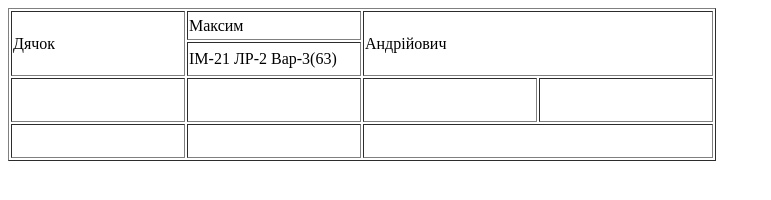
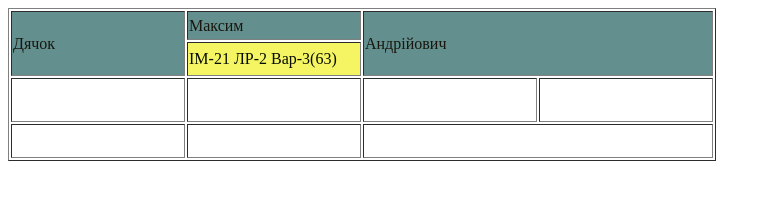
Before and after one commit to BbIXOD/lab-2-frontend, a plain HTML site: page index.html in a window 1280 px wide. Shown: the whole page, without its empty margins (0-771 px from the left). Drawn offline with Linux system fonts and the light colour scheme.

Commit message:
Add styles to table.

```diff
--- a/index.html
+++ b/index.html
@@ -6,15 +6,36 @@
     <meta charset="utf-8">
     <meta name="keywords" content="lab2, lab-2, front-end, kpi, learn, html-5, html5, html, css3, css-3, css">
     <meta name="description" content="Simple html-5 and css site">
+    <style>
+        .row-one {
+            background-color: #638f8f;
+            color: #19170d;
+        }
+
+        .row-one:hover {
+            background-color: #9c7070;
+            color: #e6e8f2;
+        }
+
+        .row-two {
+            background-color: #f5f563;
+            color: #060d01;
+        }
+
+        .row-two:hover {
+            background-color: #0a0a9c;
+            color: #f9f2fe;
+        }
+    </style>
 </head>
 <body>
     <table border="1">
-        <tr>
+        <tr class="row-one">
             <td rowspan="2" width="170">Дячок</td>
             <td height="25" width = "170">Максим</td>
             <td rowspan="2" colspan="2">Андрійович</td>
         </tr>
-        <tr>
+        <tr class="row-two">
             <td height="30">IM-21 ЛР-2 Вар-3(63)</td>
         </tr>
         <tr>
```
